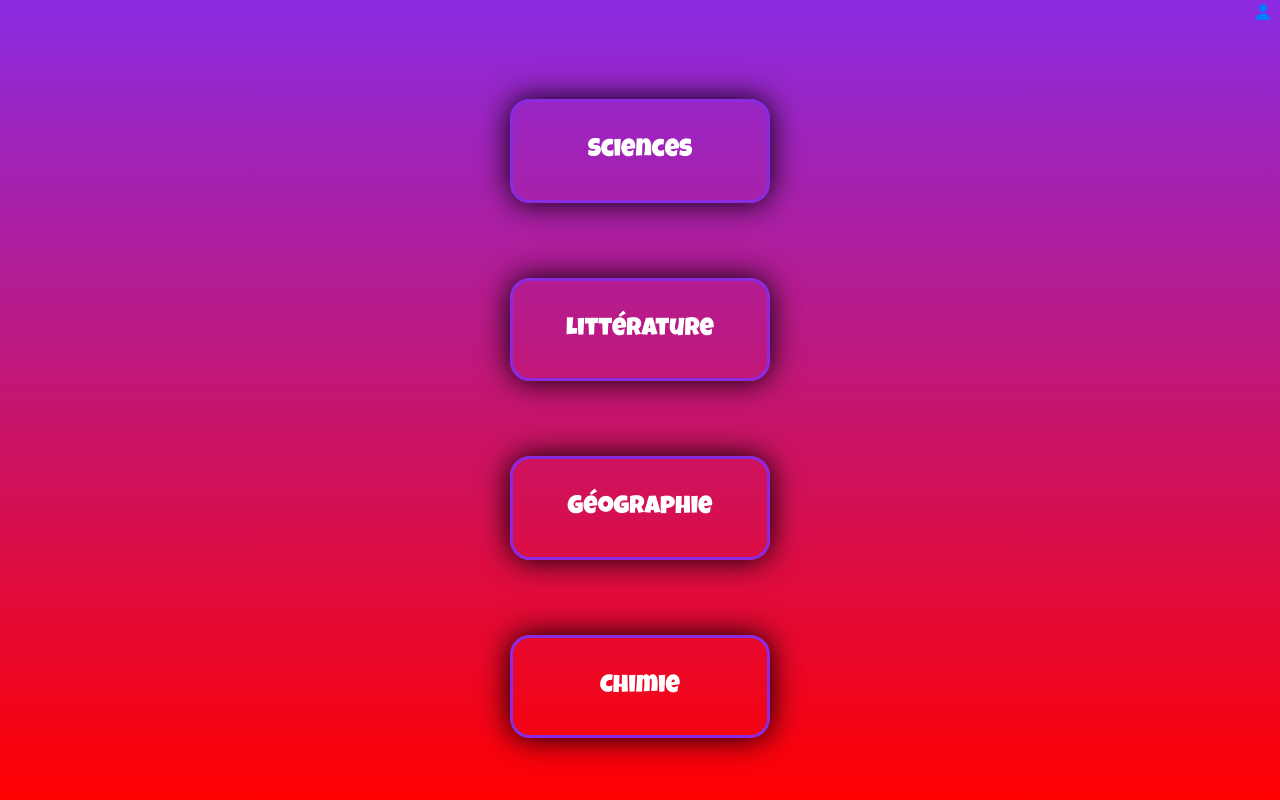
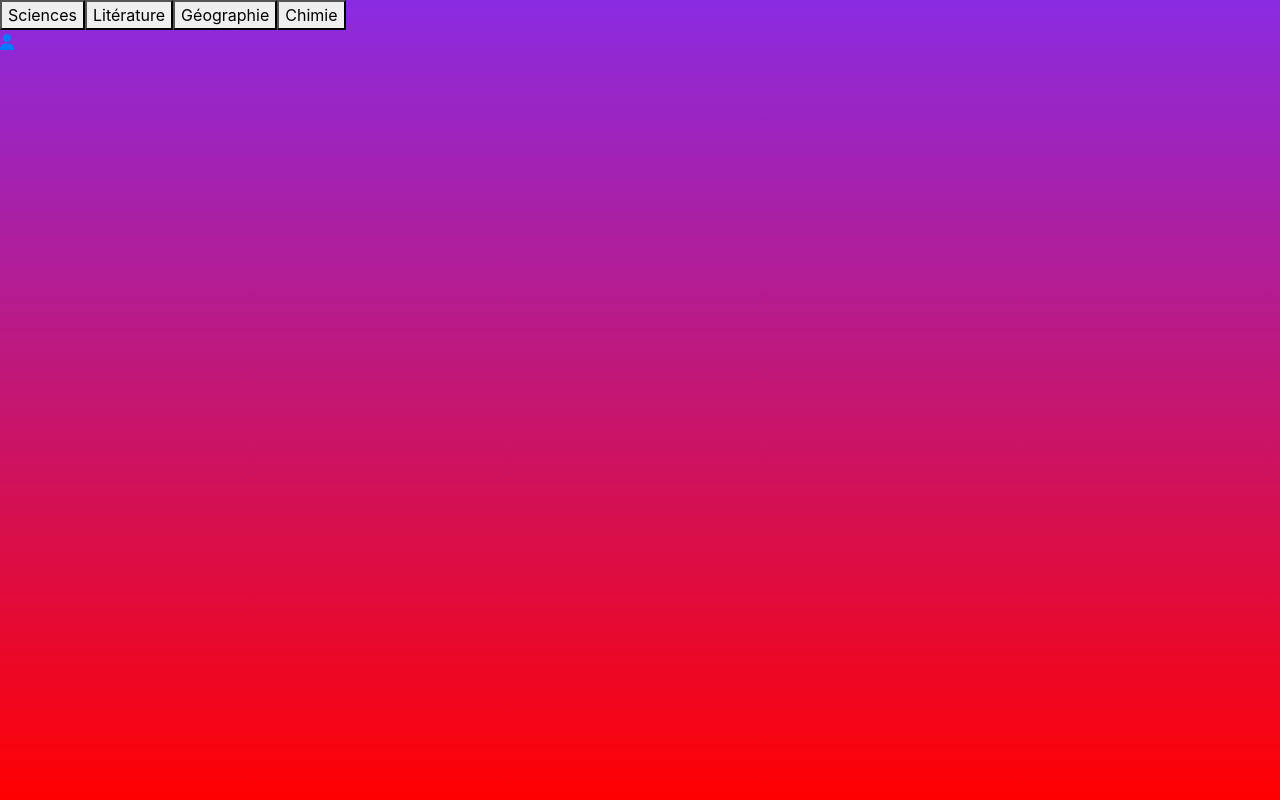
Before and after one commit to Fio25/projet-quizz, a React (Create React App) app: page /Categories in a window 1280 px wide. Built offline with nearby package versions, Linux system fonts and the light colour scheme.

Commit message:
Revert "Page invité"

```diff
--- a/src/Components/Categories.css
+++ /dev/null
@@ -1,23 +0,0 @@
-.btn-user {
-    color: black;
-    display: flex;
-    justify-content: right;
-    margin-right: 10px;
-}
-
-.btn-categories {
-    font-family: 'Luckiest Guy', cursive;
-    font-size: 25px;
-    text-align: center;
-    text-decoration: none;
-    color: white;
-    width: 260px;
-    border: solid 3px blueviolet;
-    border-radius: 20px;
-    box-shadow: 0px 0px 30px black;
-    padding: 30px;
-    display: flex;
-    justify-content: center;
-    margin-top: 75px;
-    background-color: transparent;
-}
--- a/src/Components/Categories.js
+++ b/src/Components/Categories.js
@@ -1,24 +1,20 @@
-import React from "react";
-import { Link } from "react-router-dom";
-import './Categories.css'
+import React from 'react'
+import {Link} from 'react-router-dom'
 
 function Categories() {
   return (
-    <>
-      <div className="btn-user">
-        <Link className="iconUser" to="/ModifProfil">
-          <i className="fa-solid fa-user"></i>
-        </Link>
+  <>  <div>
+        <button>Sciences</button>
+        <button>Litérature</button>
+        <button>Géographie</button>
+        <button>Chimie</button>
       </div>
 
-      <div className="blockBtn">
-        <button className="btn-categories">Sciences</button>
-        <button className="btn-categories">Littérature</button>
-        <button className="btn-categories">Géographie</button>
-        <button className="btn-categories">Chimie</button>
-      </div>
-    </>
-  );
+      <Link className="iconUser" to="/ModifProfil"><i class="fa-solid fa-user"></i></Link>
+
+  </>
+
+  )
 }
 
-export default Categories;
+export default Categories
```
Also changed, not shown: public/background2.jpg (deleted), 1 other file (tests, documents, lock files or other folders).
